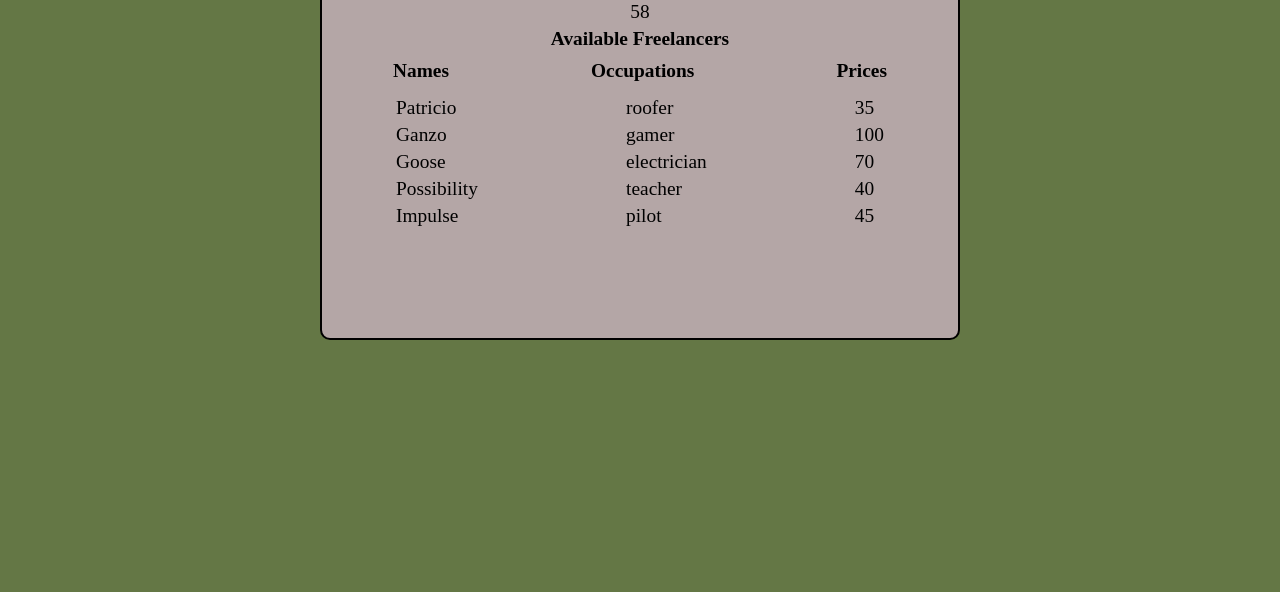
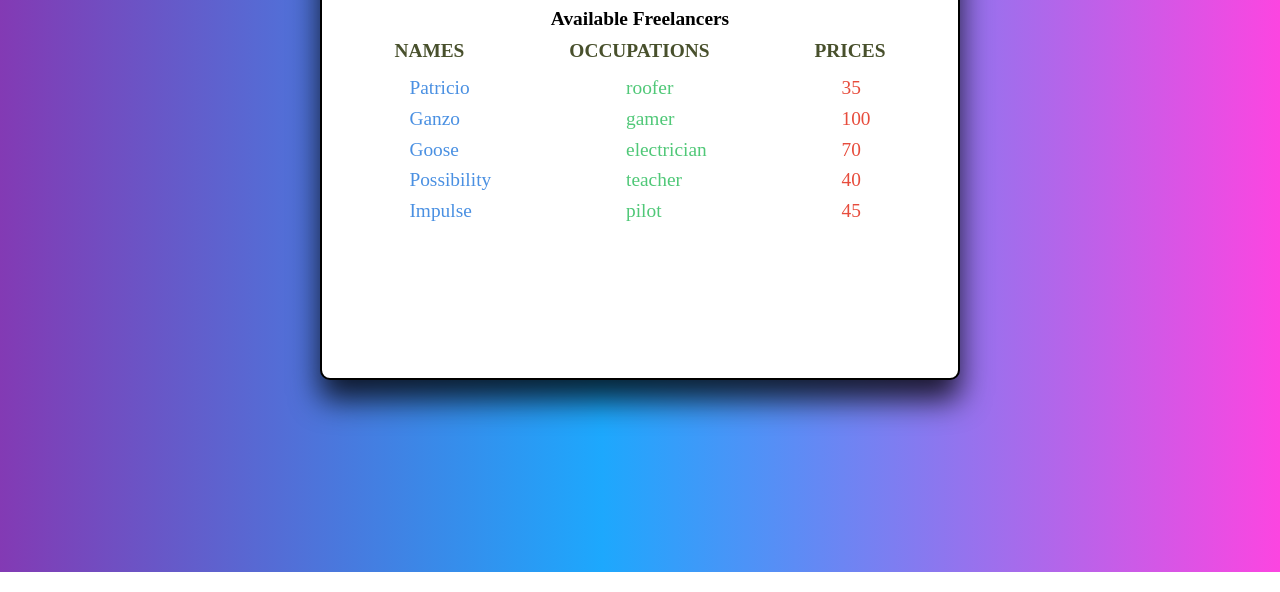
Before and after one commit to castaneda-ed/castaneda-ed-Unit2.FreelancerForum, a plain HTML site: page index.html in a window 1280 px wide. Shown: the part 260-852 px from the top of the page. Drawn offline with Linux system fonts and the light colour scheme.

Commit message:
added css for better looks

```diff
--- /dev/null
+++ b/adadadad.css
@@ -0,0 +1,108 @@
+/* Basic Reset */
+* {
+    margin: 0;
+    padding: 0;
+    box-sizing: border-box;
+  }
+
+  body {
+    font-family: 'Poppins', sans-serif;
+    background-color: #f4f4f9;
+    color: #333;
+    display: flex;
+    justify-content: center;
+    align-items: center;
+    height: 100vh;
+    padding: 20px;
+  }
+
+  /* Container styling */
+  h1 {
+    text-align: center;
+    font-size: 2rem;
+    color: #4A90E2;
+    margin-bottom: 20px;
+  }
+
+  h2 {
+    text-align: center;
+    font-size: 1.5rem;
+    color: #333;
+    margin-bottom: 10px;
+  }
+
+  p {
+    text-align: center;
+    font-size: 1.2rem;
+    margin-bottom: 20px;
+  }
+
+  ul {
+    list-style: none;
+    padding: 0;
+  }
+
+  /* Freelancer List Styling */
+  #names, #occupations, #prices {
+    display: flex;
+    justify-content: space-around;
+    text-align: center;
+    margin-bottom: 10px;
+  }
+
+  li {
+    background-color: #fff;
+    border-radius: 8px;
+    padding: 10px;
+    margin: 5px;
+    box-shadow: 0 4px 8px rgba(0, 0, 0, 0.1);
+    transition: transform 0.3s ease, box-shadow 0.3s ease;
+    width: 80px;
+  }
+
+  li:hover {
+    transform: translateY(-5px);
+    box-shadow: 0 8px 16px rgba(0, 0, 0, 0.15);
+  }
+
+  /* Styling for specific elements */
+  #average {
+    font-weight: bold;
+    color: #4A90E2;
+  }
+
+  #names li {
+    color: #4A90E2;
+  }
+
+  #occupations li {
+    color: #50C878;
+  }
+
+  #prices li {
+    color: #E74C3C;
+  }
+
+  .container {
+    background-color: white;
+    border-radius: 10px;
+    padding: 20px;
+    box-shadow: 0px 10px 30px rgba(0, 0, 0, 0.1);
+  }
+
+  .container h1,
+  .container p {
+    color: #333;
+  }
+
+  /* Media Queries */
+  @media (max-width: 768px) {
+    #names, #occupations, #prices {
+      flex-direction: column;
+    }
+
+    li {
+      width: auto;
+      margin: 10px 0;
+    }
+  }
--- a/index.css
+++ b/index.css
@@ -7,7 +7,7 @@
 body{
     height: 100vh;
     width: 100vw;
-    background-color: rgb(100, 119, 69);
+    background: linear-gradient(90deg, rgba(131,58,180,1) 0%, rgba(29,168,253,1) 47%, rgba(252,69,225,1) 100%);
 }
 main {
     display: flex;
@@ -21,24 +21,34 @@ ul {
 }
 li {
     list-style: none;
-    margin: .5remrem;
+    margin: .5rem;
+
+  }
+  li:hover {
+    transform: translateY(-2px);
+    box-shadow: 0 8px 16px rgba(0, 0, 0, 0.15);
   }
 section {
-    background-color: rgb(180, 166, 166);
     border: 2px solid black;
     border-radius: 10px;
-    height: 50%;
+    height: 60%;
     width: 50%;
+    background-color: white;
+    padding: 20px;
+    box-shadow: 0px 20px 30px rgba(0, 0, 0, 0.8);
 }
 .align {
     text-align: center;
+    color: #000000;
 }
 section * {
     margin-top: 5px;
 }
 .titles {
-    display: flex;
-justify-content: space-around
+display: flex;
+justify-content: space-around;
+color: rgb(72, 80, 44);
+text-transform: uppercase;
 
 }
 .freelancer {
@@ -47,8 +57,32 @@ justify-content: space-around
 }
 
 .list {
-    list-style: ✔️;
-    border: 1px solid black;
-    font-size: 1rem;
-    color: pink;
+list-style: ✔️;
+border: 1px solid black;
+font-size: 1rem;
+color: pink;
 }
+#average {
+font-weight: bold;
+ color: #4A90E2;
+ }
+ #names li {
+    color: #4A90E2;
+  }
+#occupations li {
+color: #50C878;
+}
+#prices li {
+color: #E74C3C;
+}
+/* Media Queries */
+ @media (max-width: 768px) {
+#names, #occupations, #prices {
+flex-direction: column;
+}
+
+li {
+width: auto;
+margin: 10px 0;
+}
+}
```
Also changed, not shown: dadsadasd.html (added, +98 -0 lines).
